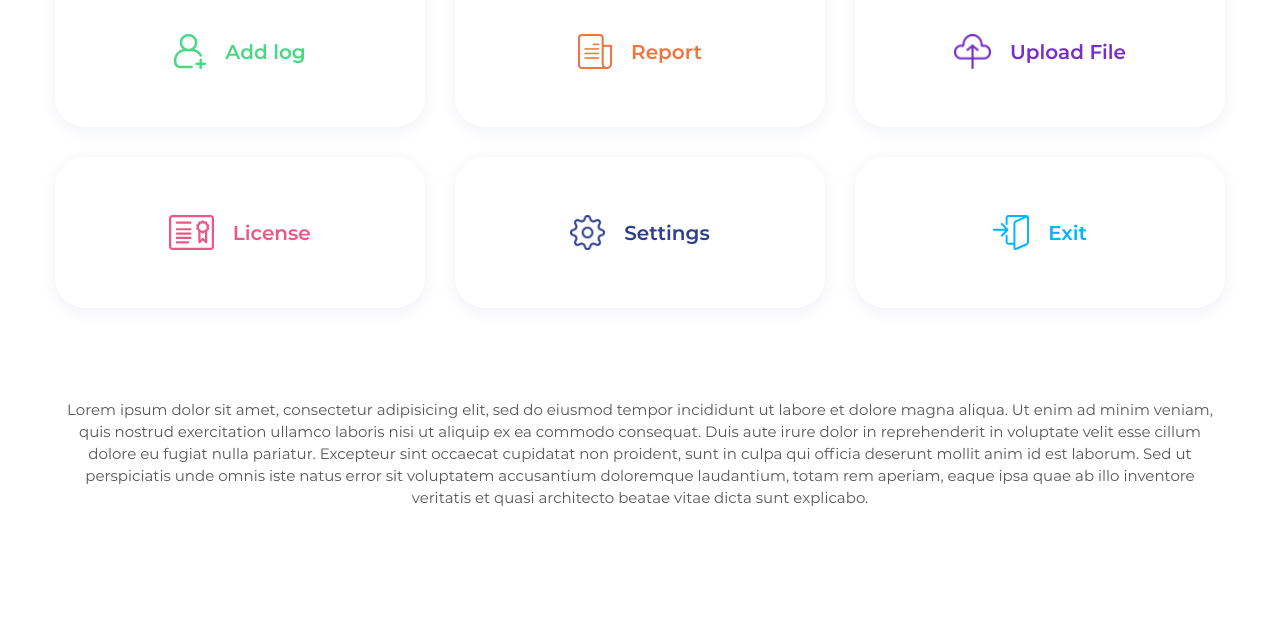
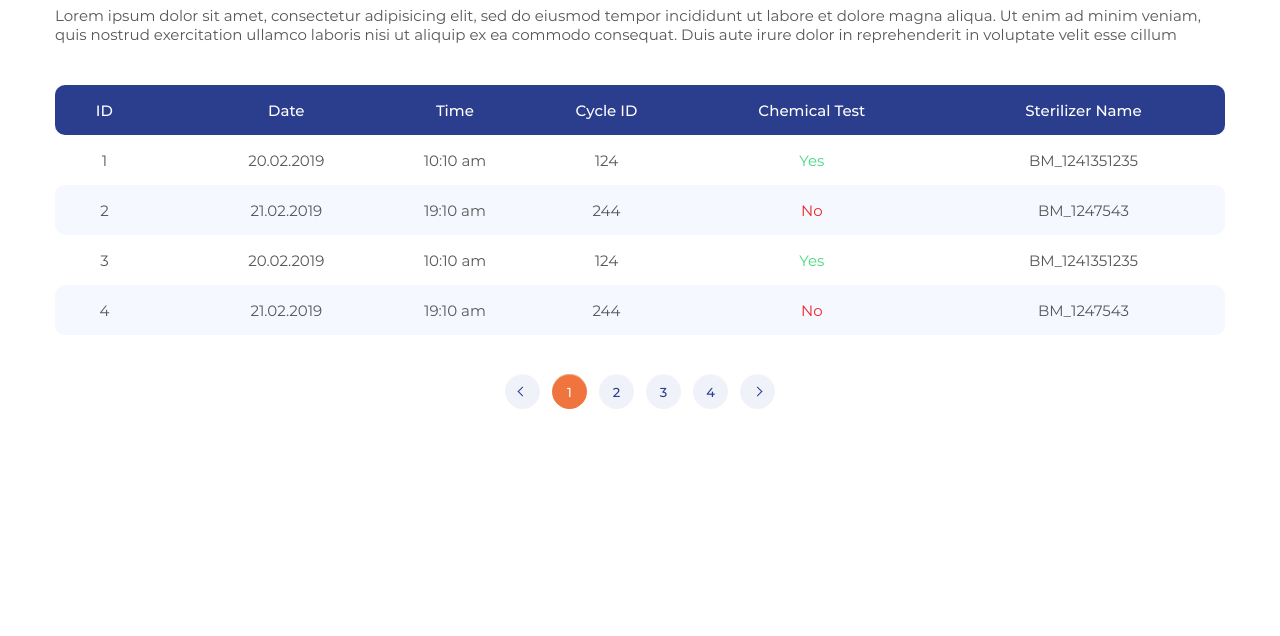
Before and after one commit to alex-khrust/white-log, a website: page html/pricing.html in a window 1280 px wide. Shown: the part 164-800 px from the top of the page. Drawn offline with Linux system fonts and the light colour scheme.

Commit message:
добавил 3 страницу

```diff
--- a/html/pricing.html
+++ b/html/pricing.html
@@ -36,18 +36,68 @@
     <p class="close">Close</p>
   </div>
 </header>
-<section class="home">
+<section class="page-3__1">
   <div class="container">
-    <ul class="home-menu">
-      <li><a href=""><img src="../img/add-log.png" alt="">Add log</a></li>
-      <li><a href=""><img src="../img/report.png" alt="">Report</a></li>
-      <li><a href=""><img src="../img/cloud-upload.png" alt="">Upload File</a></li>
-      <li><a href=""><img src="../img/license.svg" alt="">License</a></li>
-      <li><a href=""><img src="../img/settings.png" alt="">Settings</a></li>
-      <li><a href=""><img src="../img/exit.svg" alt="">Exit</a></li>
+    <div class="title">
+      <h2>Heading 1</h2>
+      <p>Lorem ipsum dolor sit amet, consectetur adipisicing elit, sed do eiusmod tempor incididunt ut labore et dolore magna aliqua. Ut enim ad minim veniam, quis nostrud exercitation ullamco laboris nisi ut aliquip ex ea commodo consequat. Duis aute irure dolor in reprehenderit in voluptate velit esse cillum</p>
+    </div>
+    <div class="wrap-table">
+      <table id="table-page-3">
+        <thead>
+        <tr>
+          <th>ID</th>
+          <th>Date</th>
+          <th>Time</th>
+          <th>Cycle ID</th>
+          <th>Chemical Test</th>
+          <th>Sterilizer Name</th>
+        </tr>
+        </thead>
+        <tbody>
+        <tr>
+          <td></td>
+          <td>20.02.2019</td>
+          <td>10:10 am</td>
+          <td>124</td>
+          <td><span class="yes">Yes</span></td>
+          <td>BM_1241351235</td>
+        </tr>
+        <tr>
+          <td></td>
+          <td>21.02.2019</td>
+          <td>19:10 am</td>
+          <td>244</td>
+          <td><span class="no">No</span></td>
+          <td>BM_1247543</td>
+        </tr>
+        <tr>
+          <td></td>
+          <td>20.02.2019</td>
+          <td>10:10 am</td>
+          <td>124</td>
+          <td><span class="yes">Yes</span></td>
+          <td>BM_1241351235</td>
+        </tr>
+        <tr>
+          <td></td>
+          <td>21.02.2019</td>
+          <td>19:10 am</td>
+          <td>244</td>
+          <td><span class="no">No</span></td>
+          <td>BM_1247543</td>
+        </tr>
+        </tbody>
+      </table>
+    </div>
+    <ul class="pagination" role="menubar" aria-label="Pagination">
+      <li><a href=""><span>Previous</span></a></li>
+      <li class="current"><a href="">1</a></li>
+      <li><a href="">2</a></li>
+      <li><a href="">3</a></li>
+      <li><a href="">4</a></li>
+      <li><a href=""><span>Next</span></a></li>
     </ul>
-    <p class="home-description">Lorem ipsum dolor sit amet, consectetur adipisicing elit, sed do eiusmod tempor incididunt ut labore et dolore magna aliqua. Ut enim ad minim veniam, quis nostrud exercitation ullamco laboris nisi ut aliquip ex ea commodo consequat. Duis aute irure dolor in reprehenderit in voluptate velit esse cillum dolore eu fugiat nulla pariatur. Excepteur sint occaecat cupidatat non proident, sunt in culpa qui officia deserunt mollit anim id est laborum. Sed ut perspiciatis unde omnis iste natus error sit voluptatem accusantium doloremque laudantium, totam rem aperiam, eaque ipsa quae ab illo inventore veritatis et quasi architecto beatae vitae dicta sunt explicabo.
-    </p>
   </div>
 </section>
 
--- /dev/null
+++ b/sass/_page-3.sass
@@ -0,0 +1,120 @@
+.wrap-table
+  width: 100%
+  height: auto
+  margin-bottom: 39px
+#table-page-3
+  width: 100%
+  height: auto
+  border-collapse: collapse
+  thead
+    th
+      font: 15px Montserrat-Medium
+      color: #ffffff
+      background-color: $dusk-blue
+  th, td
+    height: 50px
+    text-align: center
+    &:first-of-type
+      border-radius: 10px 0 0 10px
+      padding: 0 40px 0 0
+    &:last-of-type
+      border-radius: 0 10px 10px 0
+  tbody
+    counter-reset: table-page-3-counter
+    td
+      font: 15px Montserrat-Regular
+      color: $greyish-brown
+    tr:nth-child(even)
+      background-color: #f6f8ff
+    td:first-of-type::before
+      content: counter(table-page-3-counter)
+      counter-increment: table-page-3-counter
+    tr
+      overflow: hidden
+      border-radius: 10px
+      cursor: pointer
+      &:hover
+        box-shadow: inset 0 0 10px 1px rgba(43, 63, 140, 0.25)
+        transition: .3s
+
+.yes
+  color: $weird-green
+.no
+  color: #ec2727
+
+
+
+.pagination,
+.pagination li a
+  display: flex
+  flex-wrap: wrap
+  justify-content: center
+  align-items: center
+
+
+.pagination li
+  width: auto
+  height: auto
+  padding-right: 12px
+  &:last-child
+    padding-right: 0
+
+.pagination a
+  width: 35px
+  height: 35px
+  display: flex
+  justify-content: center
+  align-items: center
+  font-weight: 300
+  font: 13px "Montserrat-Medium"
+  color: $dusk-blue
+  text-decoration: none
+  border-radius: 50%
+  background-color: #f0f2fa
+  box-shadow: inset 0 1px 0 0 rgba(255,255,255,.35)
+  position: relative
+
+
+.pagination li:not([class*="current"]) a:hover
+  //background-color: rgba(240, 116, 62, 1)
+  //color: #ffffff
+  box-shadow: 0 0 10px 1px rgba(0,0,0,.25)
+
+
+.pagination li:not([class*="current"]) a:focus,
+.pagination li:not([class*="current"]) a:active
+  box-shadow: 0 0 10px 0 rgba(0,0,0,.25)
+  border-left-width: 1px
+
+
+.pagination li:first-of-type span,
+.pagination li:last-of-type span,
+.pagination li:nth-of-type(2) span,
+.pagination li:nth-last-of-type(2) span
+  /* screen readers only */
+  position: absolute
+  top: -9999px
+  left: -9999px
+
+
+.pagination li:first-child a::before,
+.pagination li:last-child a::after
+  content: ''
+  position: absolute
+  //top: 50%
+  //right: 50%
+  width: 6px
+  height: 6px
+  transform: rotate(135deg)
+  border-right: 1px solid $dusk-blue
+  border-bottom: 1px solid $dusk-blue
+
+.pagination li:last-child a::after,
+.pagination li:nth-last-of-type(2) a::after
+  transform: rotate(315deg)
+
+.pagination li.current a
+  color: rgba(255,255,255,1)
+  background-color: $dusty-orange
+  cursor: default
+  pointer-events: none
--- a/sass/main.sass
+++ b/sass/main.sass
@@ -3,3 +3,4 @@
 @import "head"
 @import "home"
 @import "page-2"
+@import "page-3"
```
Also changed, not shown: css/main.css.
